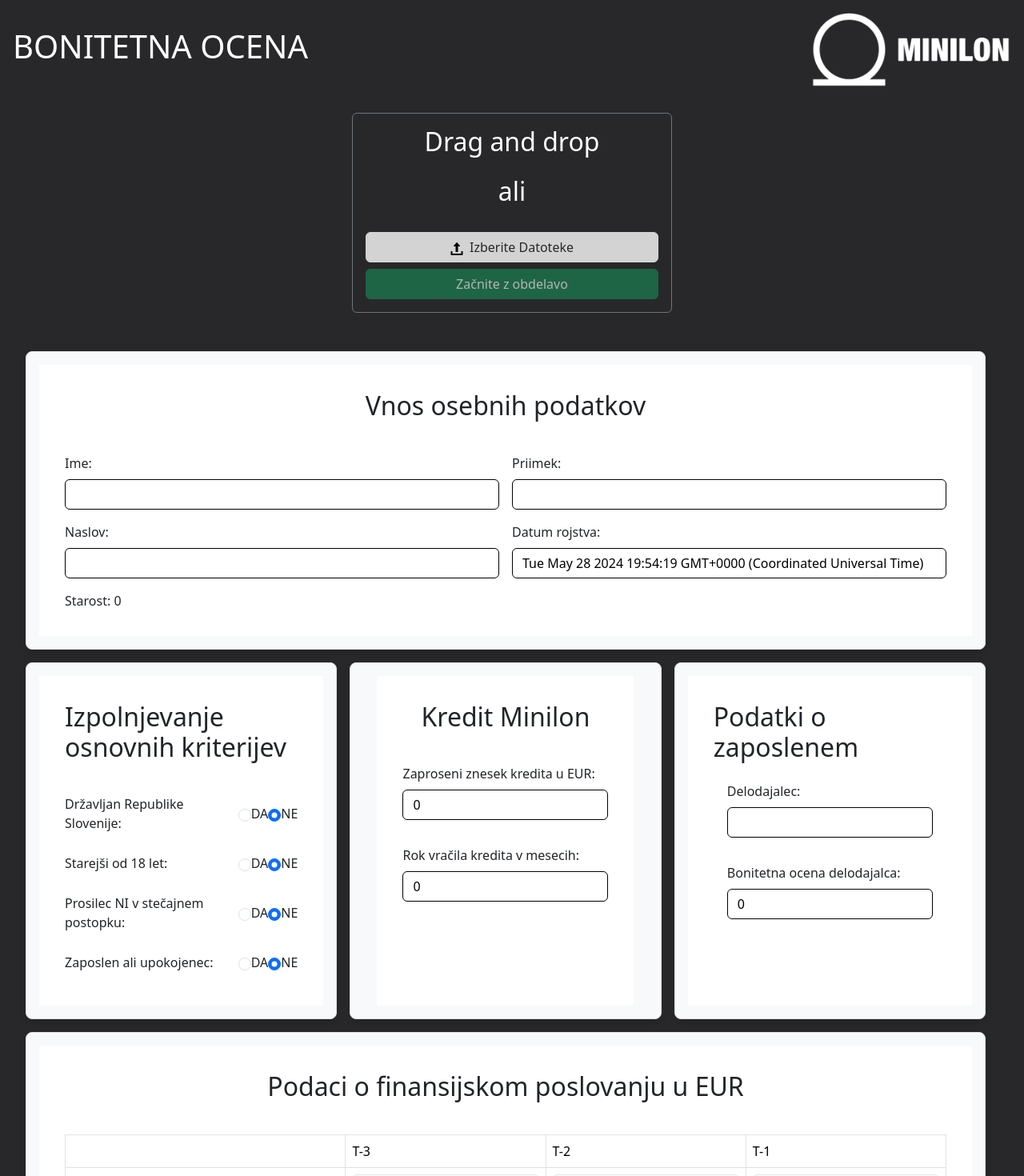
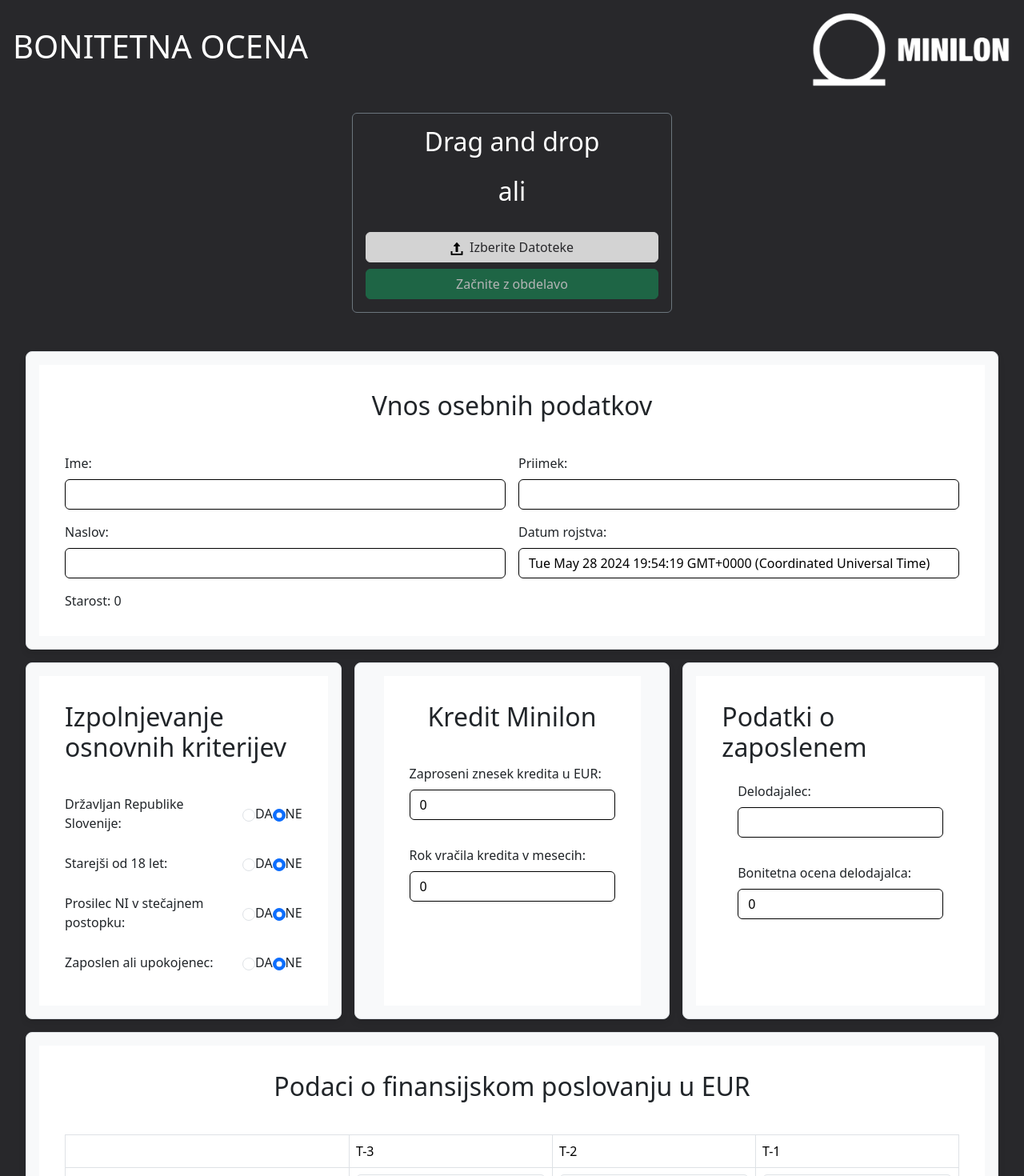
Before and after one commit to Valeri1234car/PRII, a React (Vite) app in the folder desktop-app/electron-app/: page / in a window 1280 px wide. Shown: the top 1470 px of the page at 80% size. Built offline with nearby package versions, Linux system fonts and the light colour scheme.

Commit message:
malenkosti

```diff
--- a/desktop-app/electron-app/electron/main.ts
+++ b/desktop-app/electron-app/electron/main.ts
@@ -28,6 +28,7 @@ let win: BrowserWindow | null
 
 function createWindow() {
   win = new BrowserWindow({
+    minWidth: 1010,
     icon: path.join(RENDERER_DIST, ''), // Use the correct path to the logo
     autoHideMenuBar: true,
     webPreferences: {
--- a/desktop-app/electron-app/src/index.css
+++ b/desktop-app/electron-app/src/index.css
@@ -81,7 +81,6 @@ button:focus-visible {
   flex-grow: 1;
   flex-basis: 0;
   background-color: #28282b;
-  min-width: 1024px;
 }
 
 header {
@@ -141,6 +140,7 @@ vsaVnosna {
   flex-direction: column;
   gap: 50rem;
   background: #d3d3d3;
+  padding: 0;
 }
 
 .vnosnoPoljePDF {
@@ -208,7 +208,6 @@ vsaVnosna {
   border-radius: 8px; /* Zaobljene ivice */
   padding: 1rem; /* Unutrašnja margina */
   margin-bottom: 1rem;
-  margin-right: 1rem;
   flex-grow: 1;
   flex-basis: 0;
   box-shadow: 0 4px 8px rgba(0, 0, 0, 0.1); /* Svetlo siva senka ispod */
@@ -250,7 +249,6 @@ vsaVnosna {
 .container123 {
   display: flex;
   flex-direction: row;
-  margin-right: 1rem;
 }
 
 .buttonContainer {
@@ -324,7 +322,7 @@ font-weight: 400;
 } */
 
 .izbrisiGumb {
-  position: absolute;
+  /* position: absolute; */
   font-size: 1.1rem;
   color: lightgrey;
   font-weight: 650;
```
